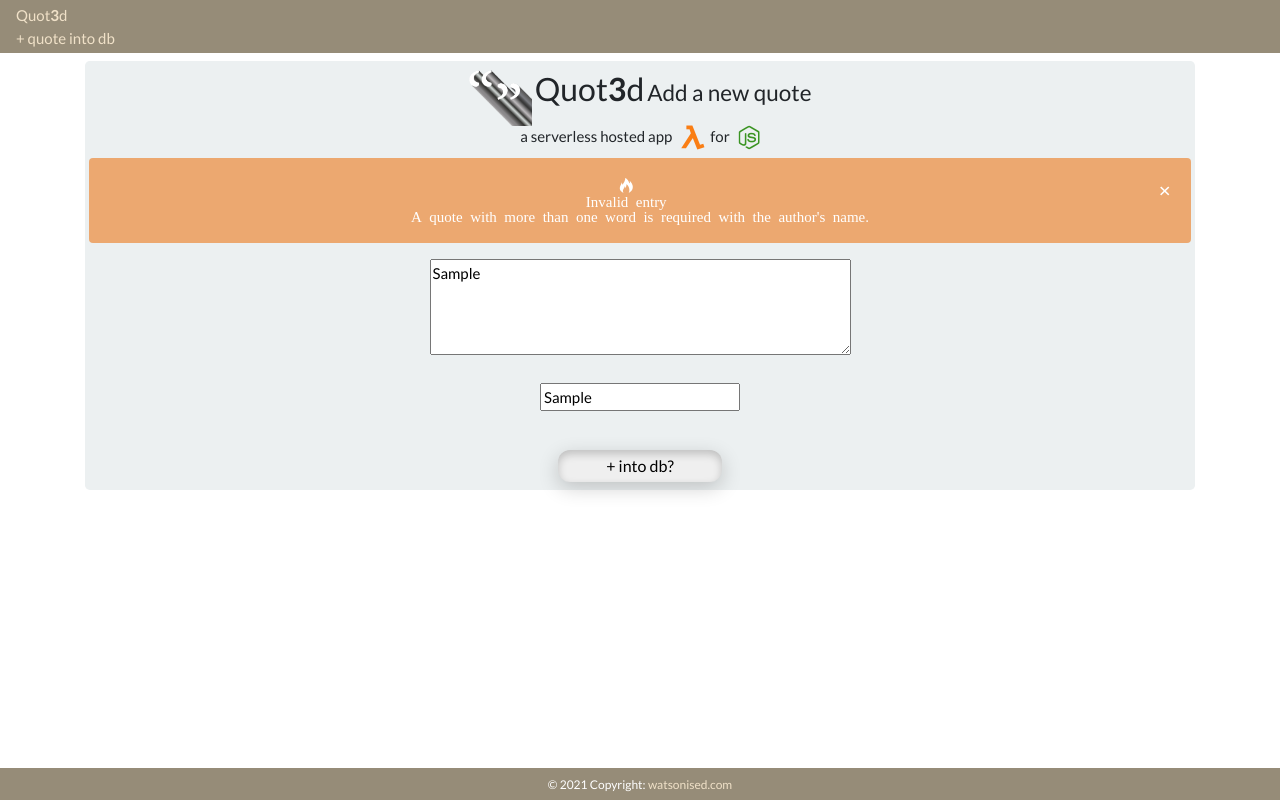
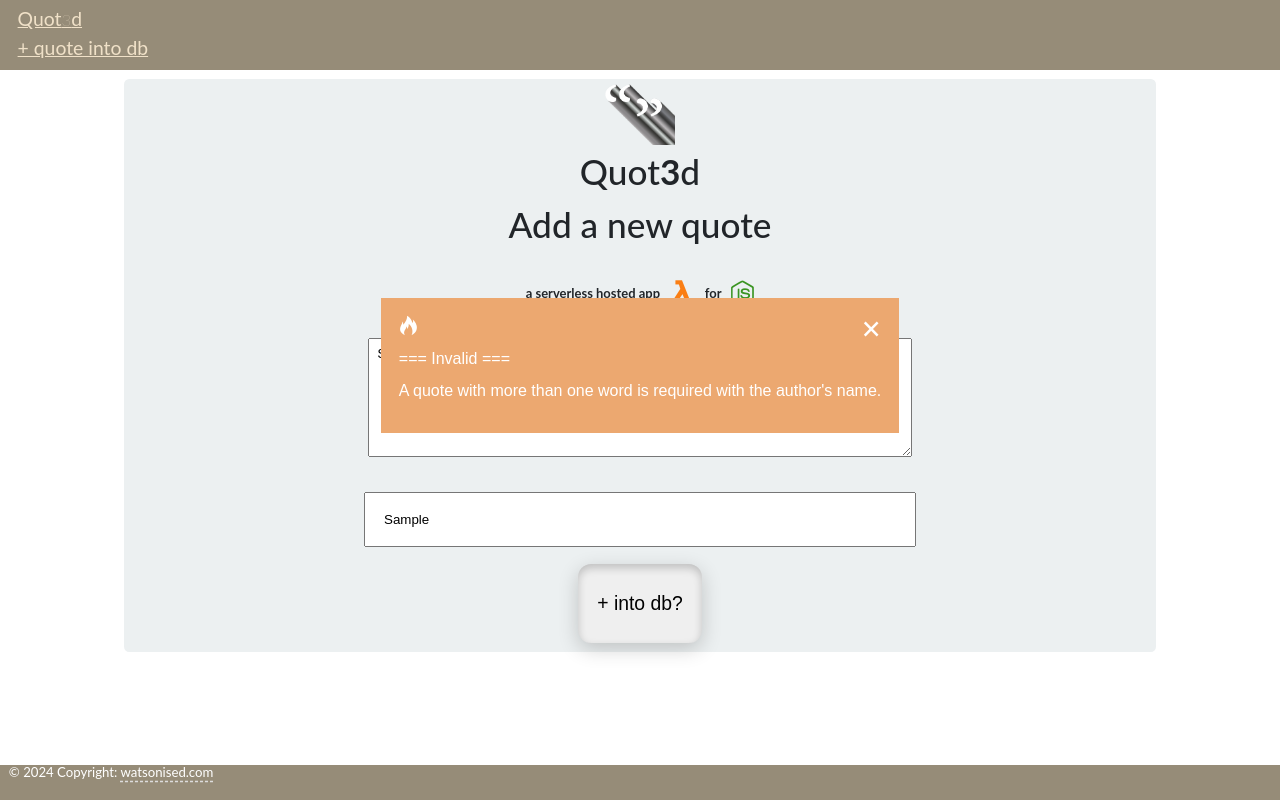
Before and after one commit to Mark33Mark/quoted, a website: page public/create.html in a window 1280 px wide. Both pictures are taken after typing "Sample", "Sample" into the empty fields and a click on the input "+ into db?". Drawn offline with nearby package versions, Linux system fonts and the light colour scheme; files whose address does not match are found by name.

Commit message:
[BUG] fix for styling issues, more to come

```diff
--- a/public/assets/css/styles.css
+++ b/public/assets/css/styles.css
@@ -6,59 +6,86 @@ body {
   margin: 0;
   padding: 0;
   overflow-y: hidden;
+  font-family: "Lato", -apple-system, BlinkMacSystemFont, "Segoe UI", Roboto, "Helvetica Neue", Arial, sans-serif, "Apple Color Emoji", "Segoe UI Emoji", "Segoe UI Symbol";
+  font-size: 1.1rem;
+  font-weight: 400;
+  line-height: 1.5;
+  color: #212529;
+  text-align: left;
 }
 
-.bespoke-h1{
+.quotes__heading1 {
   font-weight: 500;
   font-size: 3rem;
 }
 
-.bespoke-jumbo{
+.quotes__heading4 {
+  font-weight: 500;
+  font-size: 2rem;
+  margin: 0;
+}
+
+.quotes {
+  display: flex;
+  width: 100vw;
+  flex-direction: column;
+  align-items: center;
+  justify-content: center;
+}
+
+.quotes__container {
+  display: flex;
+  justify-content: center;
+  align-items: center;
+  flex-direction: column;
+  flex-wrap: wrap;
   padding: 1.5rem 1.5rem;
+  width: 80vw;
   margin: 2rem 0;
   background-color: #ecf0f1;
   border-radius: 0.3rem;
 }
 
-.make-small{
+.make-small {
   font-size: 2rem;
   font-weight: bolder;
 }
 
-.img-quotes{
+.img-quotes {
   height: 7rem;
   width: auto;
 }
 
-.make-small1{
-  font-size: 0.95rem;
-  font-weight: 900;
-}
-
-.custom-bg{
+.navigation {
   padding: 0.75rem 1rem;
+  height: 3.5rem;
   background-color: rgb(150, 140, 120);
 }
 
-.allow-overflow{
-  overflow-y: auto;
+.navigation--small {
+  font-size: 0.95rem;
+  font-weight: 100;
 }
 
-.ico-icons{
+.ico-icons {
   font-size: 1.5rem;
   vertical-align:middle;
   display: inline;
 }
 
-a {
+.navigation__link {
   color: rgb(240, 225, 200);
 }
 
-a:hover, a::selection{
+.navigation__link:hover,
+.navigation__link::selection {
   color: rgb(50, 50, 50);
+  position: absolute;
+  font-size: large;
+  font-weight: 800;
   text-decoration: none;
   text-shadow: 1px 1px 2px white, 0 0 0.1rem yellow, 0 0 0.5rem yellow;
-
+  transform: scale(1.4) translate(16px, 0);
 }
 
 .footer {
@@ -92,31 +119,156 @@ a:hover, a::selection{
 
 #quote-id {
   font-size: 0.65rem;
-  margin-top: 1rem;
+  margin-top: 0.5rem;
   text-align: right;
 }
 
-.button {
-  background-color: rgb(150, 140, 120)ite;
+#quotes__textcontainer {
+  width: 41vw;
+  min-width: 100px;
+  min-height: 100px;
+  padding: 0.5rem;
+}
+
+#quotes__author {
+  margin-top: 2rem;
+  padding: 1rem;
+  width: 40vw;
+  min-width: 100px;
+}
+
+.quotes__create {
+  display:flex;
+  flex-direction: column;
+  justify-content: center;
+  align-items: center;
+  width: 100%;
+  height: 100%;
+}
+
+button, input[type="submit"] {
+  height: 4.5rem;
+  width: 7rem;
+  /* background-color: rgb(150, 140, 120);  */
   color: black;
   border: 0px;
   /* border: 2px solid #008CBA; */
   box-shadow: inset 0 4px 8px 0 rgba(0, 0, 0, 0.2), 0 6px 20px 0 rgba(0, 0, 0, 0.19);
   border-radius: 0.75rem;
-  padding: 0.75rem 1.5rem;
+  /* padding: 0.75rem 1.5rem; */
   text-align: center;
   text-decoration: none;
-  display: inline-block;
+  /* display: inline-block; */
+  position: relative;
   font-size: 1.1rem;
-  margin: 2rem 0.1rem 0.25rem 0.1rem;
+  margin: 1rem 0.1rem 0.25rem 0.1rem;
   transition-duration: 0.4s;
   cursor: pointer;
 }
 
-.button-blue:hover {
+.button__randomQuote:hover {
   background-color: #008CBA;
   color: white;
 }
+
+/* BOOK */
+
+.button__loading .button__text {
+	/* visibility: hidden; */
+    display: none;
+    opacity: 0;
+}
+
+.button__randomQuote.button__loading {
+  background: rgba(0, 165, 40, 0.25);
+  transition: all 0.66s;
+}
+
+:has(.button__loading) .button__image {
+  display:block;
+  width: 110px;
+  height: 60px;
+  box-sizing: border-box;
+  position: relative;
+  border-radius:4px;
+  perspective: 450px;
+}
+
+/* ----- open book picture ------ */
+
+:has(.button__loading) .button__image:before {
+  content: '';
+  position: absolute;
+  left: 3px;
+  right: 3px;
+  top: 3px;
+  bottom: 3px;
+  border-radius:3px;
+  background: #f5f5f5  no-repeat;
+  background-size: 32px 2.75px;
+  background-image:
+              linear-gradient(#ddd 6px, transparent 0),
+              linear-gradient(#ddd 6px, transparent 0),
+              linear-gradient(#ddd 6px, transparent 0),
+              linear-gradient(#ddd 6px, transparent 0),
+              linear-gradient(#ddd 6px, transparent 0),
+              linear-gradient(#ddd 6px, transparent 0),
+              linear-gradient(#ddd 6px, transparent 0),
+              linear-gradient(#ddd 6px, transparent 0);;
+
+  background-position: 8px 10px, 8px 20px, 8px 30px, 8px 40px,
+              60px 10px, 60px 20px, 60px 30px, 60px 40px;
+  box-shadow: 0 0 3px rgba(0,0,0,0.25);
+}
+
+/* ----- turning page with animation ---- */
+
+:has(.button__loading) .button__image:after {
+  content: '';
+      position: absolute;
+      width: calc(50% - 2px);
+      right: 3px;
+      top: 3px;
+      bottom: 3px;
+      border-radius: 3px;
+      background: #fff no-repeat;
+      background-size: 32px 3px;
+      background-image:
+              linear-gradient(#ddd 6px, transparent 0),
+              linear-gradient(#ddd 6px, transparent 0),
+              linear-gradient(#ddd 6px, transparent 0),
+              linear-gradient(#ddd 6px, transparent 0);
+      background-position: 40% 10px, 40% 20px, 40%  30px, 40% 40px;
+      transform: rotateY(0deg);
+      transform-origin: left center;
+  animation: paging 2s linear infinite alternate;
+}
+
+.footer__container {
+  position: absolute;
+  bottom: 1.5rem;
+  color: white;
+  margin-left: 0.5rem;
+}
+
+.footer__authorUrl {
+  text-decoration: underline dashed gainsboro;
+  text-underline-offset: 0.25rem;
+  color: white;
+}
+
+.footer__authorUrl:hover {
+  color: orange;
+  text-decoration: underline dashed orangered;
+  text-underline-offset: 0.25rem;
+}
+
+@keyframes paging {
+  to {
+      transform: rotateY( -180deg );
+  }
+}
+
 
 /*
  * ================================================================================
@@ -126,12 +278,12 @@ a:hover, a::selection{
 
  @media (max-width: 500px) {
 
-  .bespoke-jumbo{
+  .quotes__container {
     padding: 0.75rem 0.75rem;
     margin-top: 0.75rem;
   }
 
-  .custom-bg{
+  .navigation{
     padding: 0.25rem 1rem;
   }
 
@@ -142,10 +294,15 @@ a:hover, a::selection{
     display: inline-block;
   }
 
-  .bespoke-h1{
+  .quotes__heading1 {
     font-weight: 500;
     font-size: 2rem;
     display: inline-block;
+  }
+
+  .quotes__heading4 {
+    font-weight: 400;
+    font-size: 1rem;
   }
 
   #daily-quote{
@@ -164,18 +321,22 @@ a:hover, a::selection{
     line-height: 0.1rem;
   }
 
+  .footer__container {
+    bottom: 1.0rem;
+  }
+
   #quote {
     width: 250px;
   }
 }
 
-@media only screen and (max-device-width: 812px) and (orientation : landscape){
+@media only screen and (max-device-width: 812px) and (orientation : landscape) {
 
-  .custom-bg{
+  .navigation {
     padding: 0.25rem 1rem;
   }
 
-  .bespoke-jumbo{
+  .quotes__container {
     padding: 0.25rem 0.25rem;
     margin-top: 0.5rem;
   }
@@ -186,13 +347,13 @@ a:hover, a::selection{
     display: inline-block;
   }
 
-  .bespoke-h1{
+  .quotes__heading1 {
     font-weight: 500;
     font-size: 2rem;
     display: inline-block;
   }
 
-  #daily-quote{
+  #daily-quote {
     margin: auto;
     font-size: 1.0rem;
     margin-top: 1rem;
@@ -201,11 +362,11 @@ a:hover, a::selection{
     height: auto;
   }
 
-  .heading-landscape{
+  .quotes__heading4 {
     display: inline-block;
   }
 
-  .button {
+  button {
     padding: 0.25rem 3rem;
     font-size: 1.0rem;
     margin: 1rem 0.1rem 0.25rem 0.1rem;
@@ -223,11 +384,17 @@ a:hover, a::selection{
 
 .alert {
   display: none;
-  padding: 20px;
+  position: absolute;
+  padding: 1rem;
   background-color: #eca870;
   color: white;
   opacity: 1;
   transition: opacity 1.8s;
+}
+
+.the_message {
+  font-family: Arial, Helvetica, sans-serif;
+  font-size: medium;
 }
 
 .closebtn {
@@ -235,14 +402,19 @@ a:hover, a::selection{
   color: white;
   font-weight: bold;
   float: right;
-  font-size: 22px;
+  font-size: 2rem;
   line-height: 20px;
   cursor: pointer;
   transition: 0.3s;
 }
 
 .closebtn:hover {
-  color: black;
+  color: red;
+}
+
+.alert:has(.closebtn:hover) {
+  transition: 0.8s;
+  background-color: gainsboro;
 }
 
 #author {
--- a/public/assets/js/create.js
+++ b/public/assets/js/create.js
@@ -1,94 +1,109 @@
-
-const form = document.getElementById('create_a_quote');
-const quote = form.elements['quote'];
-const author = form.elements['author'];
+const form = document.getElementById('quotes__create');
+const quote = form.elements['quotes__textcontainer'];
+const author = form.elements['quotes__author'];
 
 const alert_close = document.getElementById('alert_close_button');
 
-
 alert_close.addEventListener('click', (event) => {
 	event.preventDefault();
-  if (alert_close.parentElement.style.display === "none") {
-
-    alert_close.parentElement.style.opacity = "1";
-    setTimeout(function(){ alert_close.parentElement.style.display = "block"; }, 800);
+  event.stopPropagation();
+	if (alert_close.parentElement.style.display === 'none') {
+		alert_close.parentElement.style.opacity = '1';
+		setTimeout(function () {
+			alert_close.parentElement.style.display = 'block';
+		}, 1000);
 	} else {
-    alert_close.parentElement.style.opacity = "0";
-    setTimeout(function(){ alert_close.parentElement.style.display = "none"; }, 600);
+		alert_close.parentElement.style.opacity = '0';
+		setTimeout(function () {
+			alert_close.parentElement.style.display = 'none';
+		}, 1000);
 	}
-})
-
+});
 
 form.addEventListener('submit', (event) => {
-
 	event.preventDefault();
+  event.stopPropagation();
 
 	const text = quote.value;
 	const regex_pattern = /([a-zA-Z]{1,})+\s+([a-zA-Z]{1,})+[a-zA-Z\s]*/;
 	const more_than_one_word = regex_pattern.test(text);
 
-console.log( regex_pattern.test(text) );
+	console.log(regex_pattern.test(text));
 
-let alert_message = " ";
-  alert_message += "Invalid entry";
-  alert_message += "<br /> A quote with more than one word is required with the author's name. <br />";
-  alert_message += " ";
+	let alert_message = ' ';
+	alert_message += `<br /> === Invalid === <br />`;
+	alert_message +=
+		"<br /> A quote with more than one word is required with the author's name. <br /><br />";
 
-  if (quote.value === '' || author.value === '' || !more_than_one_word ) {
-
+	if (quote.value === '' || author.value === '' || !more_than_one_word) {
 		alert_close.nextElementSibling.innerHTML = alert_message;
 
-    alert_close.parentElement.style.display = "block";
+		alert_close.parentElement.style.display = 'block';
+    alert_close.parentElement.style.opacity = '1';
 
-    setTimeout(function(){ alert_close.parentElement.style.display = "none"; }, 4000);
-
+		setTimeout(function () {
+			alert_close.parentElement.style.display = 'none';
+      alert_close.parentElement.style.opacity = '0';
+		}, 10000);
 	} else {
-
 		checkQuoteExists(quote.value);
-
 	}
 });
 
 const checkQuoteExists = async (users_quote) => {
+	await fetch('.netlify/functions/exists', {
+		method: 'POST',
+		body: JSON.stringify({ user_quote: users_quote }),
+	})
+		.then((response) => response.json())
+		.then((data) => {
+      const [[dataFetched]] = data;
 
-  await fetch( ".netlify/functions/exists", {
+			if ( !dataFetched ) {
+				console.log('The quote is not in the database, add it?');
+				if (
+					confirm(
+						"Proceed with adding: \n\n quote: '" +
+							quote.value +
+							"' \n author: '" +
+							author.value +
+							"'\n ?"
+					)
+				) {
+					fetch('.netlify/functions/create', {
 						method: 'POST',
-      body: JSON.stringify({user_quote: users_quote})
+						body: JSON.stringify({ quote: quote.value, author: author.value }),
 					})
-
-  .then( response => response.json())
-  .then( data =>  {
-
-          if( !data[0][0] ) {
-            console.log("The quote is not in the database, add it?")
-            if ( confirm("Proceed with adding: \n\n quote: \'" + quote.value + "\' \n author: \'" + author.value + "\'\n ?") ) {
-
-              fetch( ".netlify/functions/create", {
-                method: 'POST',
-                body: JSON.stringify({quote: quote.value, author: author.value})
-            })
-
-            .then( response => response.json())
-            .then( data =>  {
-              if(data[0].insertId) {
-              console.log('data = ', data);
-              alert("Congratulations, the quote has been added with id: \n" + data[0].insertId);
-              quote.value = " ";
-              author.value = " ";
+						.then((response) => response.json())
+						.then((data) => {
+							if (data[0].insertId) {
+								// console.log('data = ', data);
+								alert(
+									'Congratulations, the quote has been added with id: \n' +
+										data[0].insertId
+								);
+								quote.value = '';
+								author.value = '';
 							} else {
-                alert("There was a problem adding the quote into the database, either try again or contact the administrator.");
+								alert(
+									'There was a problem adding the quote into the database, either try again or contact the administrator.'
+								);
 							}
-
-            })
+						});
 				} else {
 					return;
 				}
-
 			} else {
 
-            alert("Please enter a new quote as your quote already exists in the database: \n\n id: " + data[0][0].id + "\n quote: " + data[0][0].quote + "\n author: " + data[0][0].author )
-          } ;
-          console.log(data[0][0]);
+				alert(
+					'Please enter a new quote as your quote already exists in the database: \n\n id: ' +
+          dataFetched.id +
+						'\n quote: ' +
+						dataFetched.quote +
+						'\n author: ' +
+						dataFetched.author
+				);
 			}
-      )
-    }
+			// console.log(dataFetched);
+		});
+};
--- a/public/assets/js/index.js
+++ b/public/assets/js/index.js
@@ -1,10 +1,12 @@
 
 const dailyQuote = document.getElementById( "daily-quote" );
 const dailyQuoteID = document.getElementById( "quote-id" );
-const anotherQuoteBtn = document.getElementById( "quote-button" );
+const anotherQuoteBtn = document.getElementById( "button__randomQuote" );
 const data = { quotes_randomiser: 'A quote randomly selected from watsonised\'s sql server.' }
 
 const getQuote = async () => {
+  anotherQuoteBtn.classList.add('button__loading');
+
 
   await fetch( ".netlify/functions/random", {
       method: 'POST',
@@ -24,6 +26,8 @@ const getQuote = async () => {
 
           dailyQuote.innerText = ` ${theQuote} \n- ${newAuthor}`;
           dailyQuoteID.innerText = `quote ref: quote ${data.id} from ${data.database_length} quotes.`;
+
+          anotherQuoteBtn.classList.remove('button__loading');
         }
       )
     }
--- a/public/create.html
+++ b/public/create.html
@@ -1,60 +1,112 @@
 <!DOCTYPE html>
 <html lang="en-US">
-
 	<head>
-  <meta charset="UTF-8">
-  <meta name="viewport" content="width=device-width, initial-scale=1.0">
-  <meta http-equiv="X-UA-Compatible" content="ie=edge">
+		<meta charset="UTF-8" />
+		<meta
+			name="viewport"
+			content="width=device-width, initial-scale=1.0"
+		/>
+		<meta
+			http-equiv="X-UA-Compatible"
+			content="ie=edge"
+		/>
 		<title>Quot3d | a quote for the day</title>
 
-  <link rel="stylesheet" href="https://cdnjs.cloudflare.com/ajax/libs/bootswatch/4.1.3/flatly/bootstrap.min.css" />
-  <link rel="stylesheet" href="./assets/css/styles.css?ver=1.0" />
+		<link
+			rel="stylesheet"
+			href="./assets/css/styles.css?ver=1.0"
+		/>
 
-  <link rel="shortcut icon" href="./assets/img/favicon.ico?ver=1.0" type="image/x-icon" />
+		<link
+			rel="shortcut icon"
+			href="./assets/img/favicon.ico?ver=1.0"
+			type="image/x-icon"
+		/>
 	</head>
 
 	<body>
-  <nav class="custom-bg">
-    <a class="app-brand" href="/">Quot<span class="make-small1">3</span>d</a>
+		<nav class="navigation">
+			<a
+				class="navigation__link"
+				href="/"
+				>Quot<span class="navigation--small">3</span>d</a
+			>
 			<br />
-    <a class="app-brand" href="/create">+ quote into db</a>
+			<a
+				class="navigation__link"
+				href="/create"
+				>+ quote into db</a
+			>
 		</nav>
-  <div class="container">
-    <div class="jumbotron text-center bespoke-jumbo">
-      <img src="./assets/img/quotes.png" aria-label="quotes" class = "img-quotes" />
-      <div class="bespoke-h1">Quot<span class="make-small">3</span>d</div>
-      <h4 class="mt-2 heading-landscape">Add a new quote</h4>
-      <h6 class="sub-heading"> a serverless hosted app &nbsp;
-        <div class="ico-icons icon-SVG_aws-lambda" style="color: #fa7e14;"></div>&nbsp; for &nbsp;
-        <div class="ico-icons icon-SVG_nodeJS" style="color: #3a9422;"></div>
+		<section class="quotes">
+			<div class="quotes__container">
+				<img
+					src="./assets/img/quotes.png"
+					aria-label="quotes"
+					class="img-quotes"
+				/>
+				<div class="quotes__heading1">Quot<span class="make-small">3</span>d</div>
+				<h4 class="quotes__heading4">Add a new quote</h4>
+				<h6 class="sub-heading">
+					a serverless hosted app &nbsp;
+					<div
+						class="ico-icons icon-SVG_aws-lambda"
+						style="color: #fa7e14"
+					></div>
+					&nbsp; for &nbsp;
+					<div
+						class="ico-icons icon-SVG_nodeJS"
+						style="color: #3a9422"
+					></div>
 				</h6>
 
 				<div class="alert icon-fire">
-        <span id="alert_close_button" class="closebtn">&times;</span>
+					<span
+						id="alert_close_button"
+						class="closebtn"
+            title="close alert"
+						>&times;</span
+					>
 					<div class="the_message"></div>
 				</div>
 
 				<form
-        id="create_a_quote"
-        name="create_a_quote"
+          id="quotes__create"
+          class="quotes__create"
+					name="quotes__create"
 					method="post"
 				>
-        <textarea id="quote" name="quote" maxlength="250" rows="4" cols="50" placeholder="...input quote here."></textarea><br><br>
-        <input type="text" id="author" name="author" placeholder="...input author's name here" maxlength="80"><br><br>
-        <input type="submit" class="button button-blue" value="+ into db?">
+					<textarea
+						id="quotes__textcontainer"
+						name="quotes__textcontainer"
+            class="quotes__textcontainer"
+						maxlength="250"
+
+						placeholder="...input quote here."
+					></textarea
+					>
+					<input
+						type="text"
+						id="quotes__author"
+						name="quotes__author"
+						placeholder="...input author's name here"
+						maxlength="80"
+					/>
+					<input
+						type="submit"
+						class="button__randomQuote"
+						value="+ into db?"
+					/>
 				</form>
+			</div>
+		</section>
 
+		<footer class="footer">
+			<div class="footer__container">
+				© 2024 Copyright:
+				<a class="footer__authorUrl" href="https://get.watsonised.com/"> watsonised.com </a>
 			</div>
-  </div>
-
-<footer class="footer font-small ">
-
-  <div class="text-center text-white py-3">© 2021 Copyright:
-    <a href="https://get.watsonised.com/"> watsonised.com </a>
-  </div>
-
 		</footer>
 		<script src="./assets/js/create.js"></script>
 	</body>
-
 </html>
```
Also changed, not shown: public/index.html (+63 -29 lines). Lines whose indentation alone changed are shown as unchanged.
